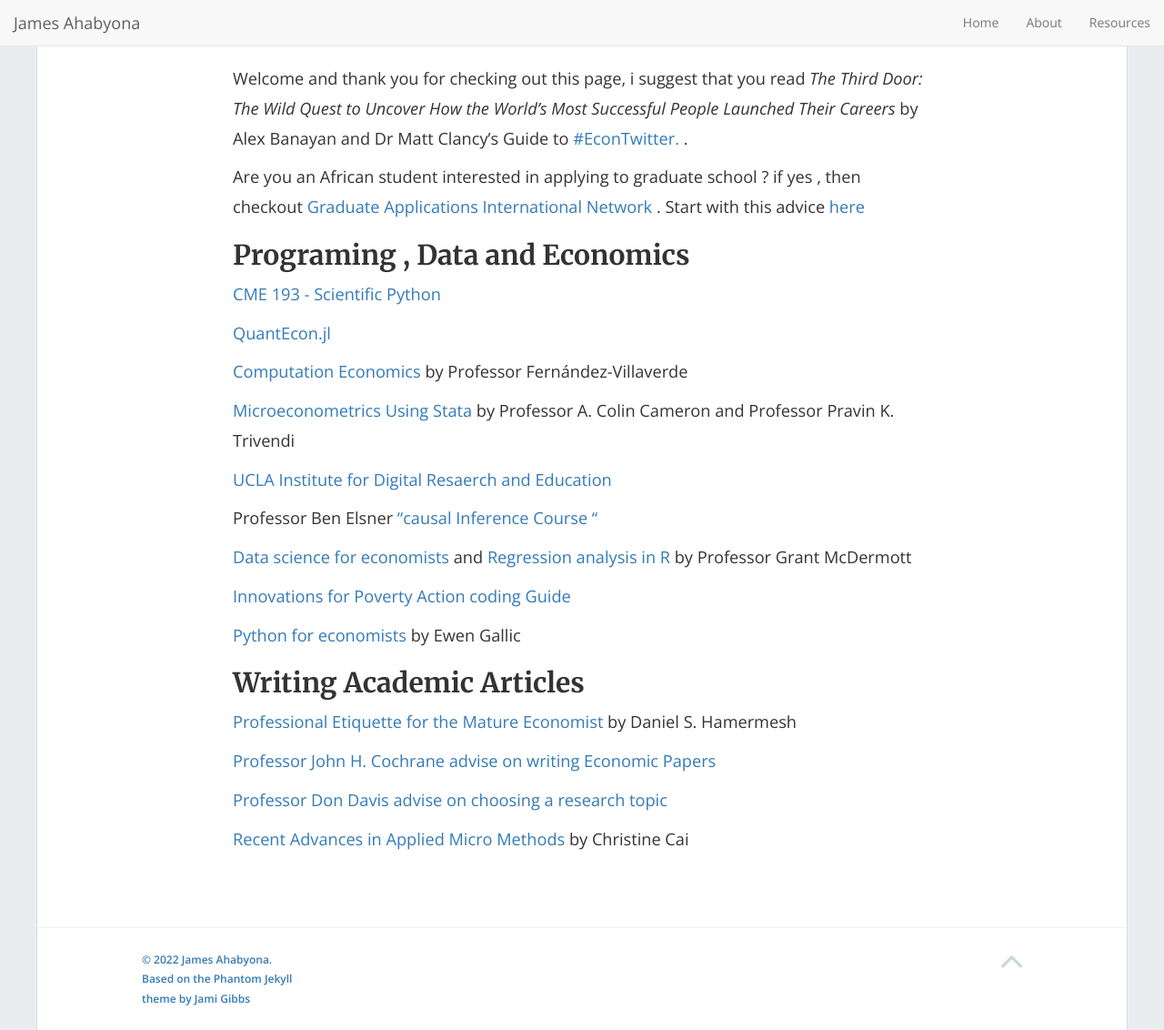
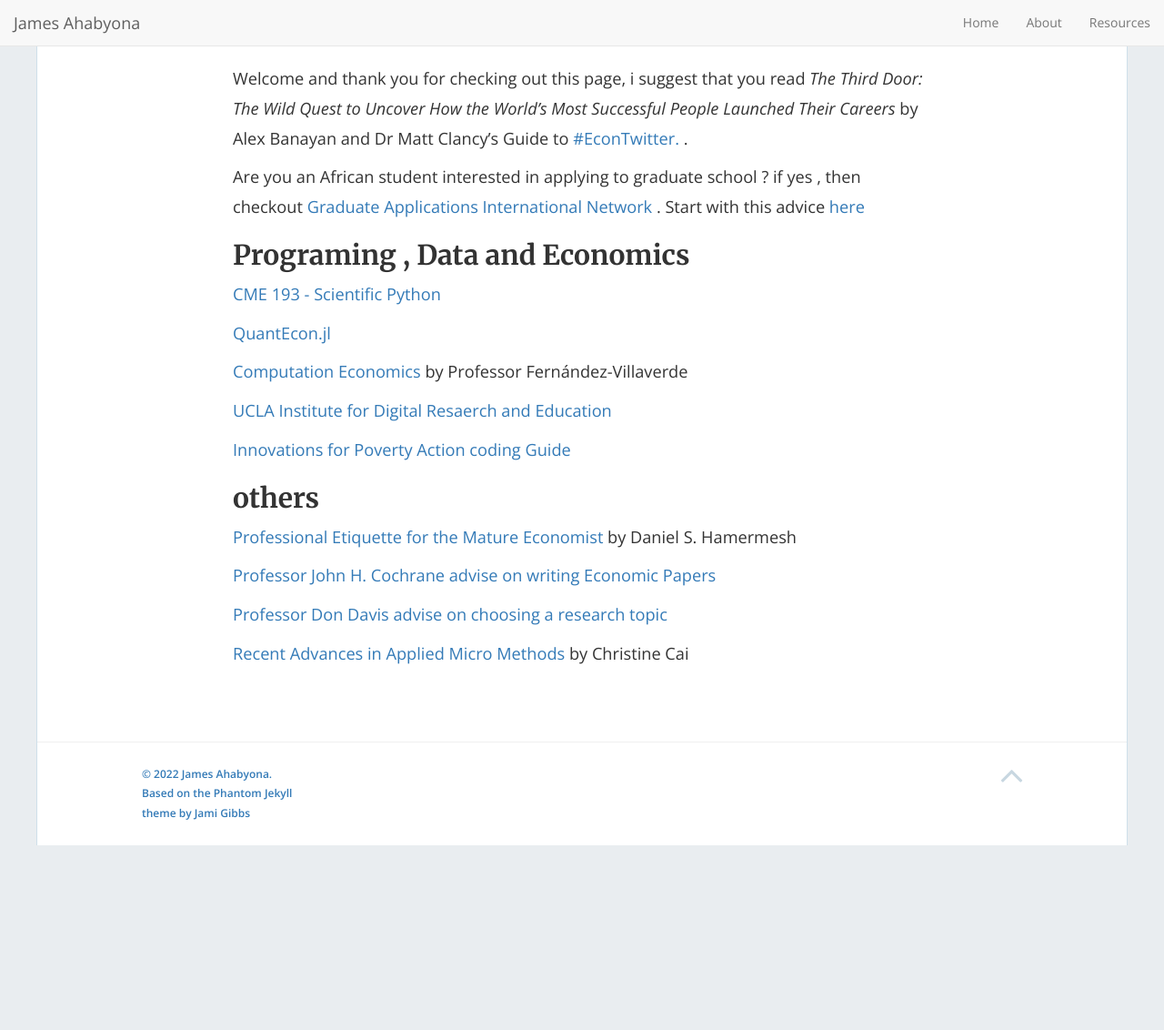
Before and after one commit to mariaelenaguer/mariaelenaguer.github.io, a Jekyll site: the page built from Resources.md, in a window 1280 px wide and 1132 px high. Shown: the whole window at 91% size. Built offline with Jekyll 4.4.1, drawn with Linux system fonts in a browser that asks for light colours; nearby versions of some CDN libraries.

Commit message:
Update Resources.md

```diff
--- a/Resources.md
+++ b/Resources.md
@@ -18,28 +18,15 @@ Welcome and thank you for checking out this page, i suggest that you read _The T
 [Computation Economics](https://www.sas.upenn.edu/~jesusfv/teaching.html) by Professor Fernández-Villaverde
 
 
- [Microeconometrics Using Stata](http://cameron.econ.ucdavis.edu/musbook/MUS2_Draft_Contents_November_2020.pd) by Professor A. Colin Cameron and Professor Pravin K. Trivendi
-
-
 [UCLA Institute for Digital Resaerch and Education](https://stats.idre.ucla.edu/stata/)
-
-
-Professor Ben Elsner ["causal Inference Course "](https://www.youtube.com/playlist?list=PLyvUJLHD8IsJCB7ALqwjRG1BjL5JxE__H)
-
-
-[Data science for economists](https://github.com/uo-ec607/lectures) and [Regression analysis in R](https://raw.githack.com/uo-ec607/lectures/master/08-regression/08-regression.html) by Professor Grant McDermott
 
 
 [Innovations for Poverty Action coding Guide](https://povertyaction.github.io/guides/cleaning/readme/)
 
 
-[Python for economists](https://lost-stats.github.io/) by Ewen Gallic
-
-
-## Writing Academic Articles
+## others
 
 [Professional Etiquette for the Mature Economist](https://www.ime.usp.br/~abe/lista/pdfWU48lyxCJK.pdf)  by Daniel S. Hamermesh
-
 
 
 [Professor John H. Cochrane advise on writing Economic Papers ](https://www.fma.org/assets/docs/membercontent/writing_cochrane.pdf)
```
